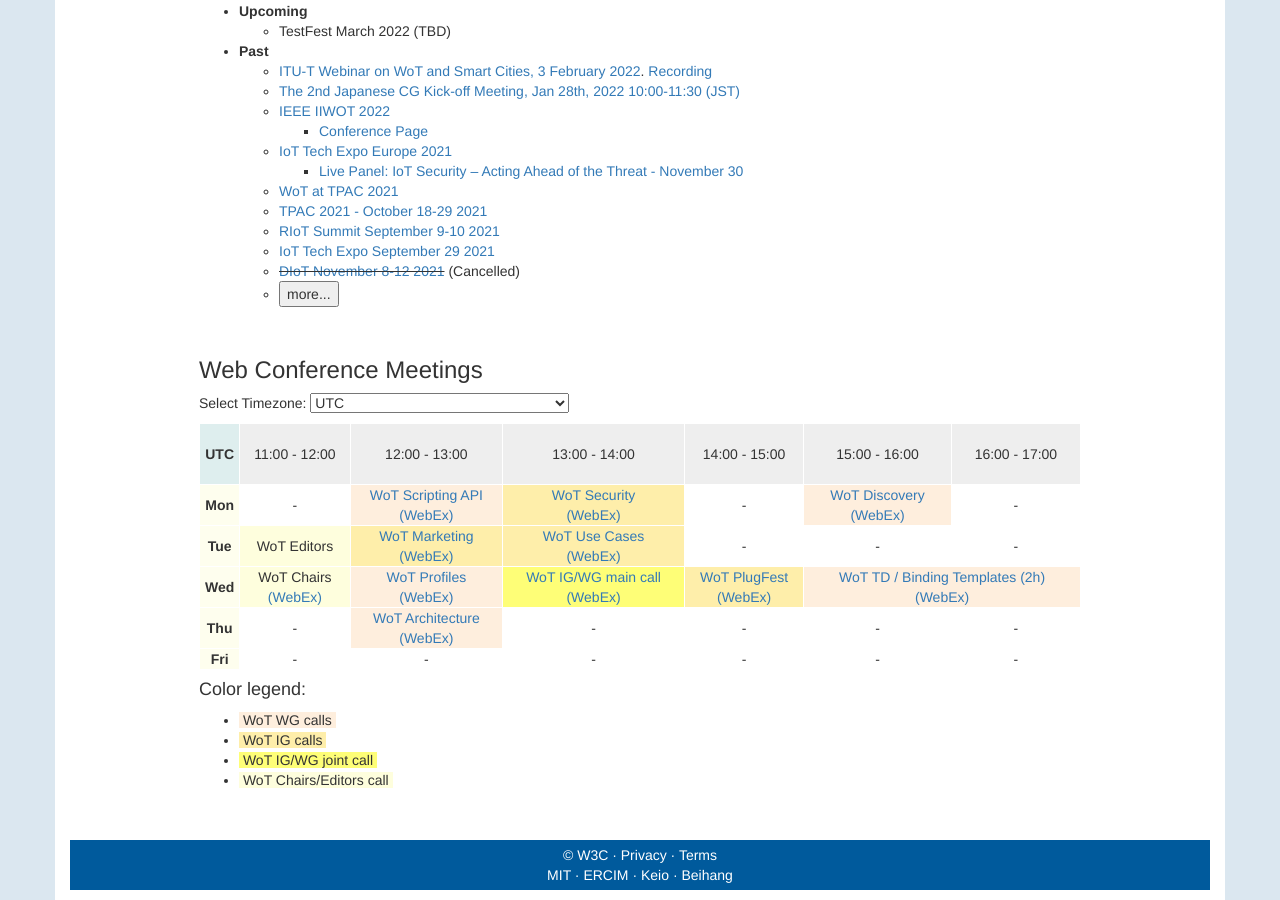
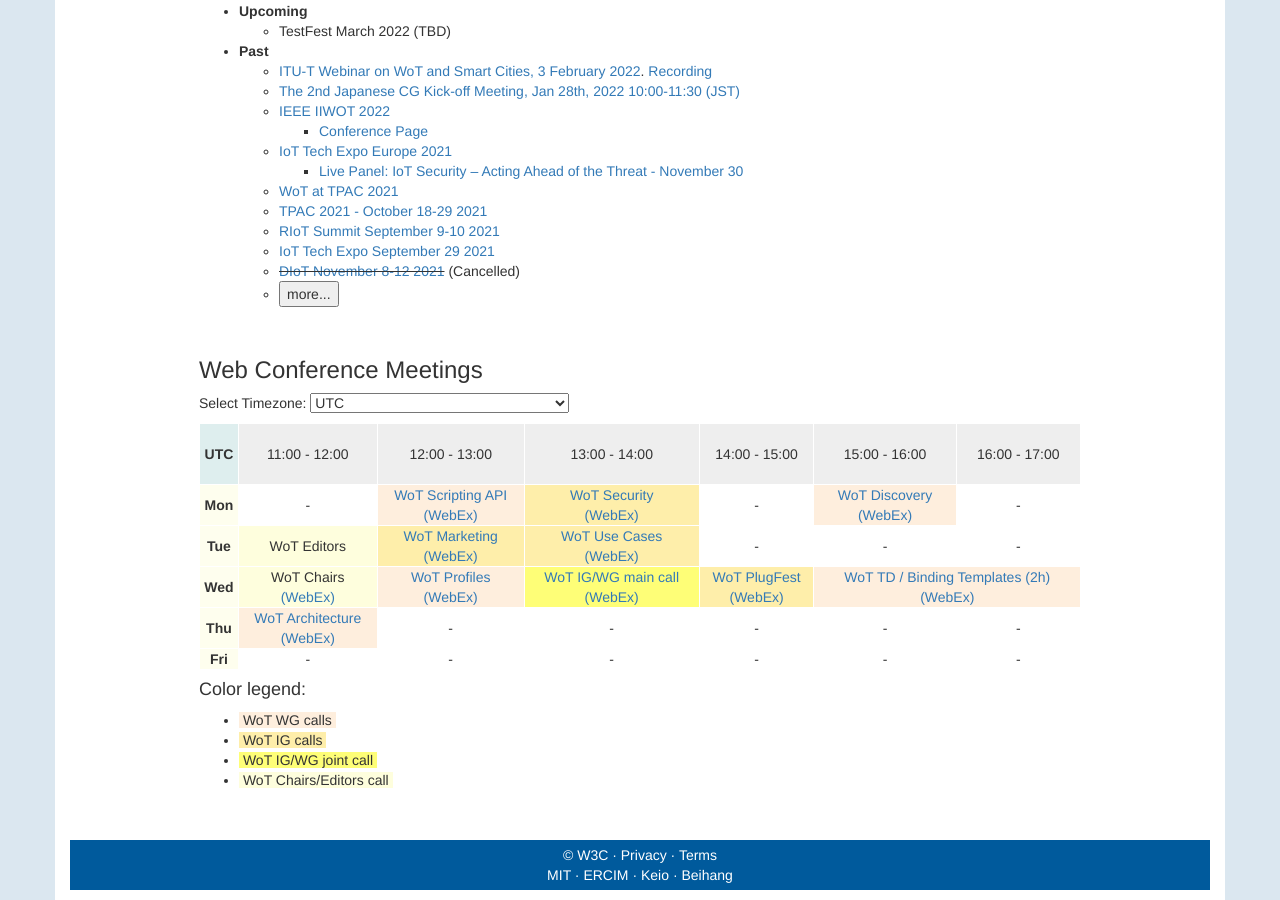
Before and after one commit to w3c/wot-marketing, a Jekyll site: the page built from docs/activities/general/index.html, in a window 1280 px wide and 900 px high, scrolled down 587 px. Built offline with Jekyll 4.4.1, drawn with Linux system fonts in a browser that asks for light colours; nearby versions of some CDN libraries.

Commit message:
Correct Calendar - Architecture
Move Architecture an hour earlier; it was shown at the wrong time.
Note: I also noticed a bug with the times being shown wrong after leaving my computer sleeping overnight, had to change times over to a different timezone and back to reset.  Not fixed, just noticed.

```diff
--- a/docs/activities/general/index.html
+++ b/docs/activities/general/index.html
@@ -319,11 +319,11 @@
 
 		<tr>
 			<th style="background-color: #FEFEEE; text-align:center;">Thu</th>
-			<td style="text-align:center;">-</td>
 			<td style="background-color: #FEEEDD; text-align:center;"><a rel="nofollow" class="external text"
 					href="https://www.w3.org/WoT/IG/wiki/WG_WoT_Architecture_WebConf" target="_blank">WoT Architecture</a><br><a rel="nofollow"
 					class="external text" href="https://lists.w3.org/Archives/Member/member-wot-wg/2022Jan/0007.html" target="_blank">(WebEx)</a>
 			</td>
+			<td style="text-align:center;">-</td>
 			<td style="text-align:center;">-</td>
 			<td style="text-align:center;">-</td>
 			<td style="text-align:center;">-</td>
```
